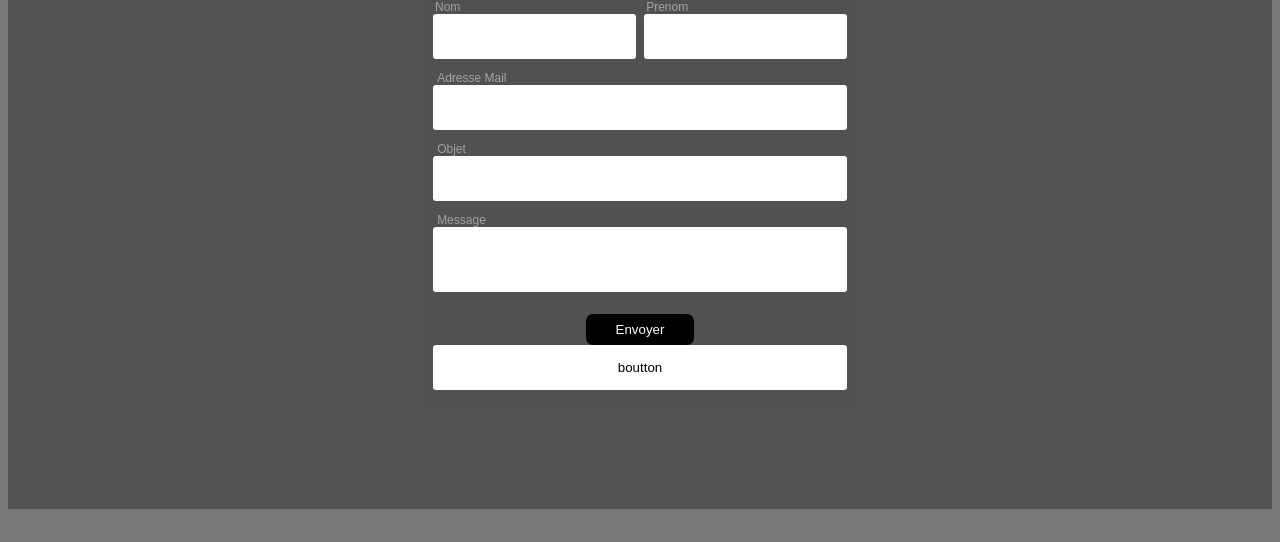
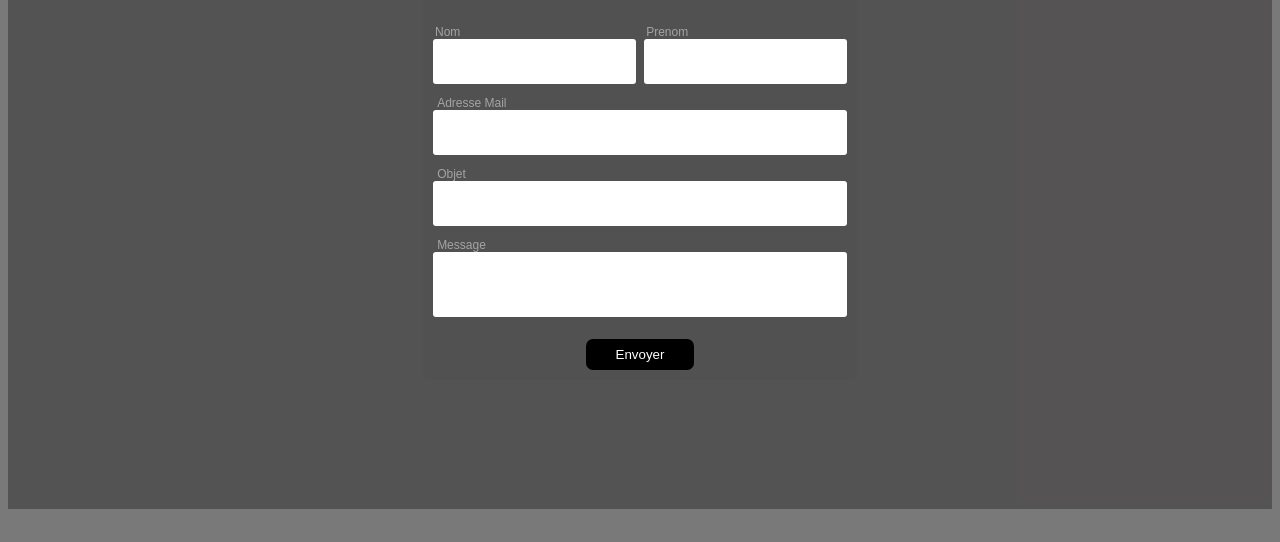
Before and after one commit to Baidyissasy/test, a plain HTML site: page index.html in a window 1280 px wide. Shown: the part 258-800 px from the top of the page. Drawn offline with Linux system fonts and the light colour scheme.

Commit message:
mon deuxieme commit

```diff
--- a/index.html
+++ b/index.html
@@ -38,7 +38,6 @@
         <label>Message</label>
         <input type="teste">
         <button>Envoyer</button>
-        <input type="submit" placeholder="783474027" value="boutton">
     </form>
     </section>
 </body>
```
